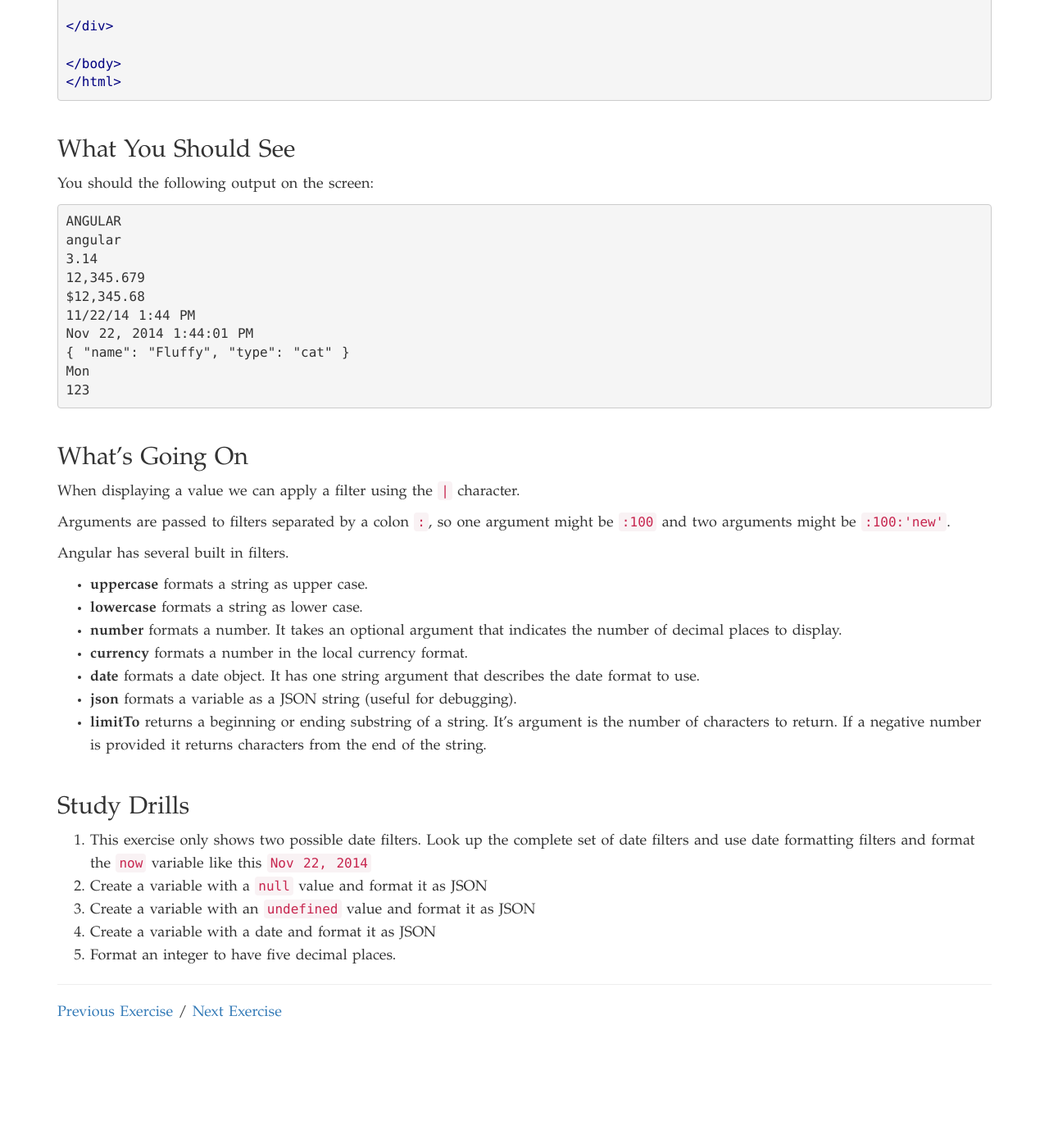
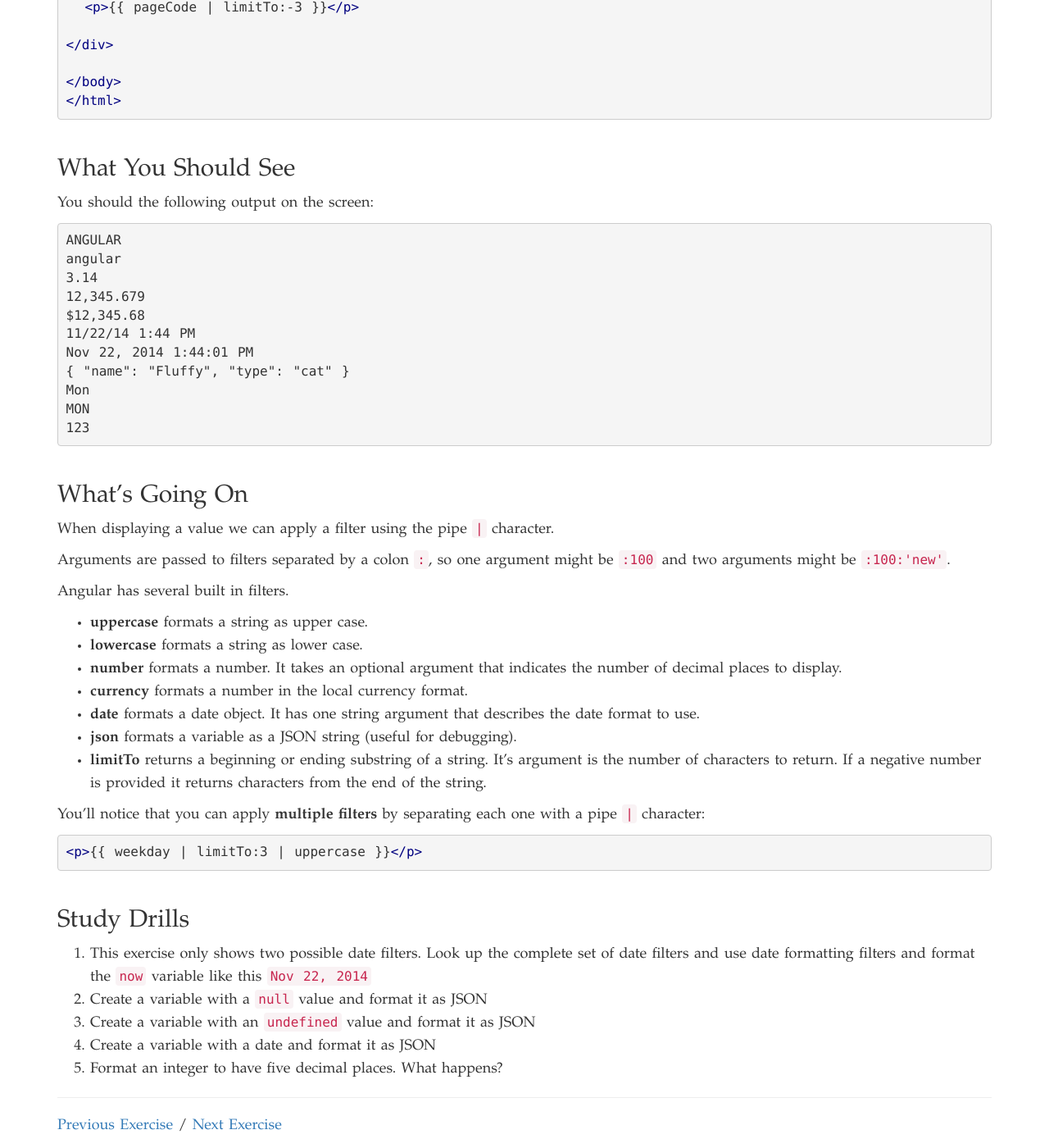
Before and after one commit to shawnoden/angular-lthw, a Jekyll site: the page built from ex6.md, in a window 1280 px wide and 1400 px high, scrolled down 1092 px. Shown: the whole window at 82% size. Built offline with Jekyll 4.4.1, drawn with Linux system fonts in a browser that asks for light colours; some of the changed text lies outside the part shown.

Commit message:
Add multiple filter example

```diff
--- a/_includes/code/ex6/app.js
+++ b/_includes/code/ex6/app.js
@@ -11,7 +11,7 @@
   $scope.now = new Date();
   $scope.pet = { name:'Fluffy', type:'cat' };
   $scope.weekday = 'Monday';
-  $scope.slug = 'page-123';
+  $scope.pageCode = 'page-123';
 
 }
 {% endraw %}
--- a/_includes/code/ex6/index.html
+++ b/_includes/code/ex6/index.html
@@ -19,7 +19,8 @@
   <p>{{ now | date:'medium' }}</p>
   <p>{{ pet | json }}</p>
   <p>{{ weekday | limitTo:3 }}</p>
-  <p>{{ slug | limitTo:-3 }}</p>
+  <p>{{ weekday | limitTo:3 | uppercase }}</p>
+  <p>{{ pageCode | limitTo:-3 }}</p>
 
 </div>
 
--- a/_includes/code/ex7/app.js
+++ b/_includes/code/ex7/app.js
@@ -11,7 +11,7 @@
   var now = new Date();
   var pet = { name:'Fluffy', type:'cat' };
   var weekday = 'Monday';
-  var slug = 'page-123';
+  var pageCode = 'page-123';
 
   $scope.upper = $filter('uppercase')(name);
   $scope.lower = $filter('lowercase')(name);
@@ -22,7 +22,8 @@
   $scope.mediumDate = $filter('date')(now, 'medium');
   $scope.petJSON = $filter('json')(pet);
   $scope.weekdayAbbr = $filter('limitTo')(weekday, 3);
-  $scope.pageNumber = $filter('limitTo')(slug, -3);
+  $scope.weekdayAbbrUpper = $filter('upppercase')($scope.weekdayAbbr);
+  $scope.pageNumber = $filter('limitTo')(pageCode, -3);
 
 }
 {% endraw %}
--- a/_includes/code/ex7/index.html
+++ b/_includes/code/ex7/index.html
@@ -19,6 +19,7 @@
   <p>{{ mediumDate }}</p>
   <p>{{ petJSON }}</p>
   <p>{{ weekdayAbbr }}</p>
+  <p>{{ weekdayAbbrUpper }}</p>
   <p>{{ pageNumber }}</p>
 
 </div>
--- a/ex6.md
+++ b/ex6.md
@@ -31,12 +31,13 @@
 Nov 22, 2014 1:44:01 PM
 { "name": "Fluffy", "type": "cat" }
 Mon
+MON
 123
 </pre>
 
 ## What's Going On
 
-When displaying a value we can apply a filter using the `|` character.
+When displaying a value we can apply a filter using the pipe `|` character.
 
 Arguments are passed to filters separated by a colon `:`, so one argument might
 be `:100` and two arguments might be `:100:'new'`.
@@ -55,6 +56,15 @@
 It's argument is the number of characters to return. If a negative number is
 provided it returns characters from the end of the string.
 
+You'll notice that you can apply **multiple filters** by separating each
+one with a pipe `|` character:
+
+{% highlight html %}
+{% raw %}
+<p>{{ weekday | limitTo:3 | uppercase }}</p>
+{% endraw %}
+{% endhighlight %}
+
 
 ## Study Drills
 
@@ -64,7 +74,7 @@
 2. Create a variable with a `null` value and format it as JSON
 3. Create a variable with an `undefined` value and format it as JSON
 4. Create a variable with a date and format it as JSON
-5. Format an integer to have five decimal places.
+5. Format an integer to have five decimal places. What happens?
 
 
 ---
```
